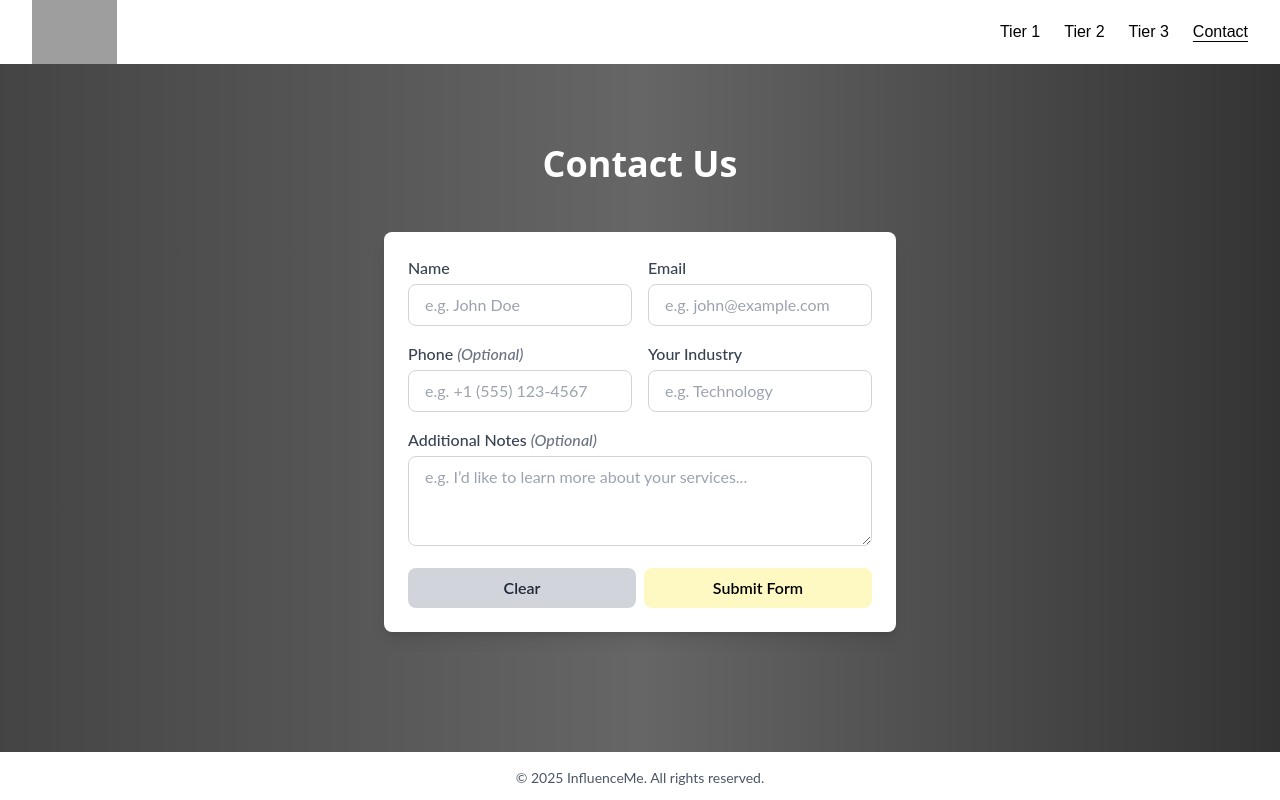
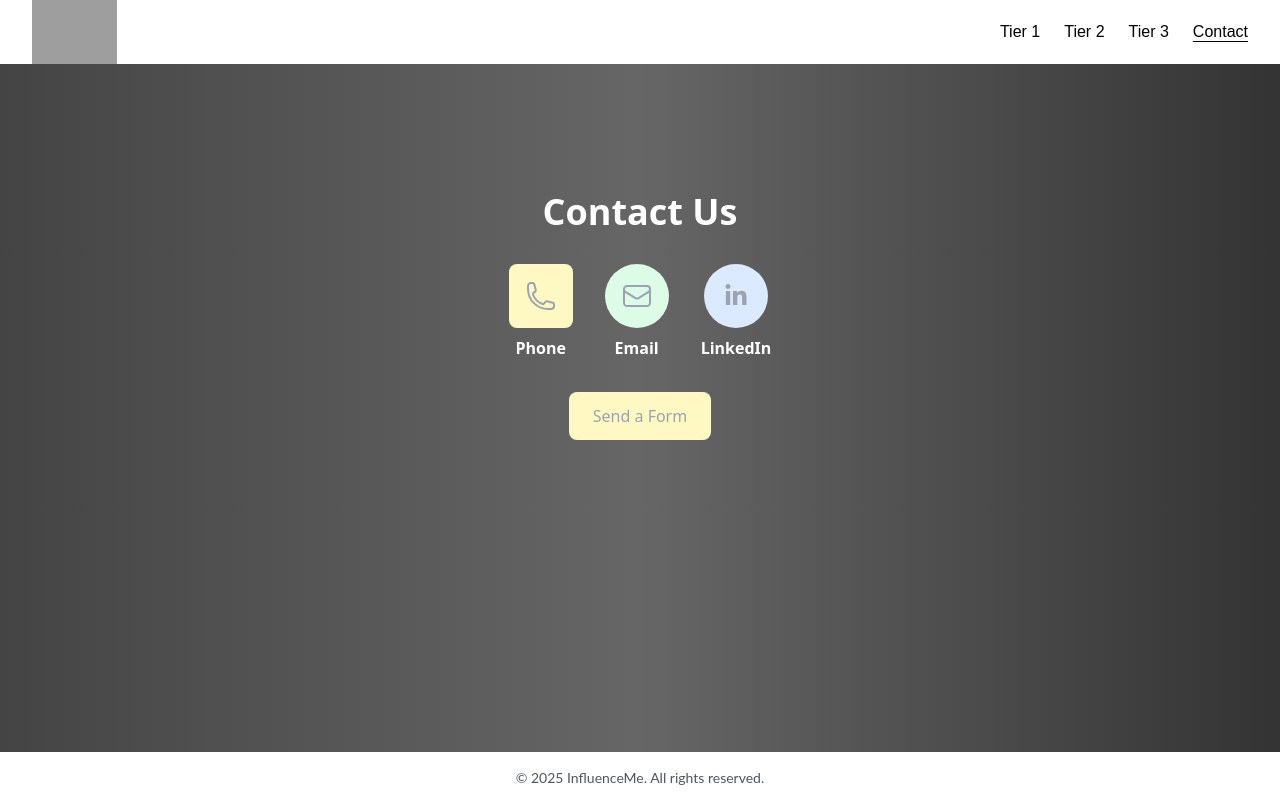
Before and after one commit to ReeceKeys/influencemeweb, a React (Create React App) app: page /contact in a window 1280 px wide. Built offline with nearby package versions, Linux system fonts and the light colour scheme; grey boxes are pictures that could not be loaded.

Commit message:
contact overhaul

```diff
--- a/src/App.jsx
+++ b/src/App.jsx
@@ -6,12 +6,14 @@ import Tier1 from './pages/Tier1.jsx';
 import Tier2 from './pages/Tier2.jsx';
 import Tier3 from './pages/Tier3.jsx';
 import Contact from './pages/Contact.jsx';
+import ScrollToTop from './components/ScrollToTop.jsx';
 import './index.css';
 
 
 export default function App() {
   return (
     <Router>
+      <ScrollToTop />
       {/* min-h-screen ensures full viewport */}
       <div className="flex flex-col min-h-screen">
         <Header />
--- a/src/components/ContactForm.jsx
+++ b/src/components/ContactForm.jsx
@@ -1,3 +1,4 @@
+// src/components/ContactForm.jsx
 import React, { useState, useRef } from "react";
 import { motion, AnimatePresence } from "framer-motion";
 
@@ -42,24 +43,17 @@ export default function ContactForm() {
   };
 
   return (
+    <AnimatePresence>
       <motion.div
-      initial={{ opacity: 0, translateY: 20 }}
-      animate={{ opacity: 1, translateY: 0 }}
-      transition={{ duration: 0.7 }}
+        initial={{ opacity: 0 }}
+        animate={{ opacity: 1 }}
+        exit={{ opacity: 0 }}
+        transition={{ duration: 0.5 }}
         className="bg-white text-gray-800 rounded-lg shadow-lg w-full max-w-lg overflow-hidden"
       >
-      <motion.div
-        layout
-        transition={{
-          layout: { type: "spring", damping: 22, stiffness: 180 },
-        }}
-        className="p-6 flex flex-col gap-4"
-      >
-        <form
-          ref={formRef}
-          onSubmit={onSubmit}
-          className="flex flex-col gap-4"
-        >
+        <div className="p-6 flex flex-col gap-4">
+          <form ref={formRef} onSubmit={onSubmit} className="flex flex-col gap-4">
+
             {/* Name + Email */}
             <div className="font-body grid grid-cols-1 md:grid-cols-2 gap-4">
               <div>
@@ -72,7 +66,7 @@ export default function ContactForm() {
                   name="name"
                   placeholder="e.g. John Doe"
                   required
-                className="font-body w-full border border-gray-300 rounded-lg px-4 py-2 focus:outline-none focus:ring-2 focus:ring-blue-400"
+                  className="w-full border border-gray-300 rounded-lg px-4 py-2 focus:outline-none focus:ring-2 focus:ring-yellow-100"
                 />
               </div>
               <div>
@@ -85,7 +79,7 @@ export default function ContactForm() {
                   name="email"
                   placeholder="e.g. john@example.com"
                   required
-                className="font-body w-full border border-gray-300 rounded-lg px-4 py-2 focus:outline-none focus:ring-2 focus:ring-blue-400"
+                  className="w-full border border-gray-300 rounded-lg px-4 py-2 focus:outline-none focus:ring-2 focus:ring-yellow-100"
                 />
               </div>
             </div>
@@ -94,14 +88,14 @@ export default function ContactForm() {
             <div className="grid grid-cols-1 md:grid-cols-2 gap-4">
               <div>
                 <label htmlFor="phone" className="font-body block mb-1 text-gray-700 font-medium">
-                Phone <span className="font-body italic text-gray-500">(Optional)</span>
+                  Phone <span className="italic text-gray-500">(Optional)</span>
                 </label>
                 <input
                   type="tel"
                   id="phone"
                   name="phone"
                   placeholder="e.g. +1 (555) 123-4567"
-                className="font-body w-full border border-gray-300 rounded-lg px-4 py-2 focus:outline-none focus:ring-2 focus:ring-blue-400"
+                  className="w-full border border-gray-300 rounded-lg px-4 py-2 focus:outline-none focus:ring-2 focus:ring-yellow-100"
                 />
               </div>
               <div>
@@ -114,23 +108,22 @@ export default function ContactForm() {
                   name="industry"
                   placeholder="e.g. Technology"
                   required
-                className="font-body w-full border border-gray-300 rounded-lg px-4 py-2 focus:outline-none focus:ring-2 focus:ring-blue-400"
+                  className="w-full border border-gray-300 rounded-lg px-4 py-2 focus:outline-none focus:ring-2 focus:ring-yellow-100"
                 />
               </div>
             </div>
 
             {/* Message */}
             <div>
-            <label htmlFor="message" className="font-body block mb-1 text-gray-700 font-medium">
-              Additional Notes <span className="font-body italic text-gray-500">(Optional)</span>
+              <label htmlFor="message" className="block mb-1 text-gray-700 font-medium">
+                Additional Notes <span className="italic text-gray-500">(Optional)</span>
               </label>
               <textarea
                 id="message"
                 name="message"
                 placeholder="e.g. I’d like to learn more about your services..."
                 rows={3}
-              className="font-body w-full border border-gray-300 rounded-lg px-4 py-2 focus:outline-none focus:ring-2 focus:ring-blue-400 resize-y overflow-y-auto"
-              style={{ maxHeight: "calc(100vh - 200px)" }} // 👈 keeps bottom padding
+                className="w-full border border-gray-300 rounded-lg px-4 py-2 focus:outline-none focus:ring-2 focus:ring-yellow-100 resize-y overflow-y-auto"
               />
             </div>
 
@@ -139,13 +132,13 @@ export default function ContactForm() {
               <button
                 type="button"
                 onClick={onClear}
-              className="font-body flex-1 bg-gray-300 text-gray-800 font-semibold py-2 rounded-lg hover:bg-gray-400 transition"
+                className="flex-1 bg-white border text-gray-400 py-2 rounded-lg hover:bg-gray-200 hover:text-black transition"
               >
                 Clear
               </button>
               <button
                 type="submit"
-              className="font-body flex-1 bg-yellow-100 text-black font-semibold py-2 rounded-lg hover:bg-blue-600 transition"
+                className="flex-1 bg-yellow-100 text-black text-gray-400 md:hover:text-black py-2 rounded-lg hover:bg-yellow-200 transition"
               >
                 Submit Form
               </button>
@@ -153,26 +146,19 @@ export default function ContactForm() {
           </form>
 
           {/* Animated success/error message */}
-        <AnimatePresence>
           {result && (
             <motion.div
-              key="result-message"
-              initial={{ opacity: 0, height: 0 }}
-              animate={{ opacity: 1, height: "auto" }}
-              exit={{ opacity: 0, height: 0 }}
-              transition={{
-                height: { duration: 0.5, ease: "easeInOut" },
-                opacity: { duration: 0.3, ease: "easeInOut" },
-              }}
-              className="overflow-hidden"
+              initial={{ opacity: 0 }}
+              animate={{ opacity: 1 }}
+              exit={{ opacity: 0 }}
+              transition={{ duration: 0.3 }}
+              className="overflow-hidden mt-2"
             >
-              <p className="text-center text-gray-800 font-medium mt-2">
-                {result}
-              </p>
+              <p className="text-center text-gray-800 font-medium">{result}</p>
             </motion.div>
           )}
+        </div>
+      </motion.div>
     </AnimatePresence>
-      </motion.div>
-    </motion.div>
   );
 }
--- a/src/components/Header.jsx
+++ b/src/components/Header.jsx
@@ -19,7 +19,7 @@ export default function Header() {
   };
 
   const navClass = ({ isActive }) =>
-  `transition-colors duration-150 md:hover:underline ${isActive ? 'underline decoration-black underline-offset-4' : 'text-black'}`;
+  `transition-colors duration-150 ${isActive ? 'underline decoration-black underline-offset-4' : 'text-black'}`;
 
 
 
--- a/src/index.css
+++ b/src/index.css
@@ -6,7 +6,7 @@
 
 /* Slick carousel dots customization */
 .slick-dots {
-  bottom: 5rem; /* move dots up/down */
+  bottom: 3rem; /* move dots up/down */
 }
 
 .slick-dots li {
--- a/src/pages/Contact.jsx
+++ b/src/pages/Contact.jsx
@@ -1,31 +1,104 @@
-import React, { useState, useEffect } from "react";
+import React, { useState, useEffect, useRef } from "react";
 import ContactForm from "../components/ContactForm.jsx";
+import { PhoneIcon, EnvelopeIcon } from "@heroicons/react/24/outline";
+import { FaLinkedinIn } from "react-icons/fa";
+import { motion, AnimatePresence } from "framer-motion";
 
 export default function Contact() {
   const [loaded, setLoaded] = useState(false);
+  const [formOpen, setFormOpen] = useState(false);
+  const [closing, setClosing] = useState(false);
+  const formWrapperRef = useRef(null);
 
   useEffect(() => {
     const timeout = setTimeout(() => setLoaded(true), 50);
     return () => clearTimeout(timeout);
   }, []);
 
+  const toggleForm = () => {
+    if (formOpen) {
+      // Scroll user to top before closing
+      window.scrollTo({ top: 0, behavior: "smooth" });
+
+      // Wait a short moment for scroll to start, then trigger closing animation
+      setClosing(true);
+    } else {
+      setFormOpen(true);
+    }
+  };
+
+  // Effect to finalize closing after scroll starts
+  useEffect(() => {
+    if (closing) {
+      const timeout = setTimeout(() => {
+        setFormOpen(false);
+        setClosing(false);
+      }, 500); // 500 delay to let scroll start
+      return () => clearTimeout(timeout);
+    }
+  }, [closing]);
+
   return (
-    <div className="flex-1 flex-col bg-gradient-to-r from-[#444444ff] via-[#555555ff] via-[#666666ff] to-[#333333ff] text-white">
-
+    <div className="flex-1 flex flex-col bg-gradient-to-r from-[#444] via-[#555] via-[#666] to-[#333] text-white">
       {/* Header */}
       <header
-        className={`text-center py-12 mt-8 pb-12 transition-all duration-700 transform ${
-          loaded ? "opacity-100 translate-y-0" : "opacity-0 -translate-y-6"
+        className={`text-center pt-32 transition-opacity duration-700 ${
+          loaded ? "opacity-100" : "opacity-0"
         }`}
       >
         <h1 className="text-3xl md:text-4xl font-extrabold">Contact Us</h1>
       </header>
 
-      {/* Main content */}
-      <main className="flex-1 flex items-center justify-center px-4 sm:px-8 md:px-12 mb-16">
-        <ContactForm />
-      </main>
+      {/* Contact Bubbles */}
+      <div className="flex justify-center gap-8 mt-8 mb-8 flex-wrap">
+        <div className="flex flex-col items-center">
+          <div className="w-16 h-16 flex items-center justify-center rounded-lg text-gray-400 bg-yellow-100 md:hover:bg-yellow-200 md:hover:text-black transition-colors cursor-pointer duration-500">
+            <a href="tel:+18312953842"><PhoneIcon className="w-8 h-8" /></a>
+          </div>
+          <span className="mt-2 text-white font-semibold">Phone</span>
+        </div>
 
+        <div className="flex flex-col items-center">
+          <div className="w-16 h-16 flex items-center justify-center rounded-full text-gray-400 bg-green-100 md:hover:bg-green-200 md:hover:text-black transition-colors cursor-pointer duration-500">
+            <a href="mailto:influencemeinc@gmail.com"><EnvelopeIcon className="w-8 h-8" /></a>
+          </div>
+          <span className="mt-2 text-white font-semibold">Email</span>
+        </div>
+
+        <div className="flex flex-col items-center">
+          <div className="w-16 h-16 flex items-center justify-center rounded-full bg-blue-100 text-gray-400 md:hover:bg-blue-200 md:hover:text-black transition-colors duration-500 cursor-pointer">
+            <a href="https://www.linkedin.com/feed/" target="_blank"><FaLinkedinIn className="w-6 h-6" /></a>
+          </div>
+          <span className="mt-2 text-white font-semibold">LinkedIn</span>
+        </div>
+      </div>
+
+      {/* Toggle Form Button */}
+      <div className="text-center">
+        <button
+          onClick={toggleForm}
+          className="px-6 p-3 bg-yellow-100 md:hover:bg-yellow-200 md:hover:text-black text-gray-400 rounded-lg transition-colors duration-500"
+        >
+          {formOpen ? "Close Form" : "Send a Form"}
+        </button>
+      </div>
+
+      {/* Form Container */}
+      <div ref={formWrapperRef} className="mt-32 mb-32 flex justify-center w-full">
+        <AnimatePresence>
+          {(formOpen || closing) && (
+            <motion.div
+              key="contact-form"
+              initial={{ opacity: 0, height: 0 }}
+              animate={{ opacity: 1, height: "auto" }}
+              exit={{ opacity: 0, height: 0 }}
+              transition={{ duration: 0.5, ease: "easeInOut" }}
+            >
+              <ContactForm />
+            </motion.div>
+          )}
+        </AnimatePresence>
+      </div>
     </div>
   );
 }
```
Also changed, not shown: src/components/ScrollToTop.jsx (added, +13 -0 lines), src/components/TierCard.jsx (+4 -10 lines), src/data/longDescriptions.js (added, +79 -0 lines), src/pages/Home.jsx (+4 -4 lines), src/pages/Tier1.jsx (+14 -27 lines), src/pages/Tier2.jsx (+13 -13 lines), src/pages/Tier3.jsx (+12 -12 lines). Lines whose indentation alone changed are shown as unchanged.
